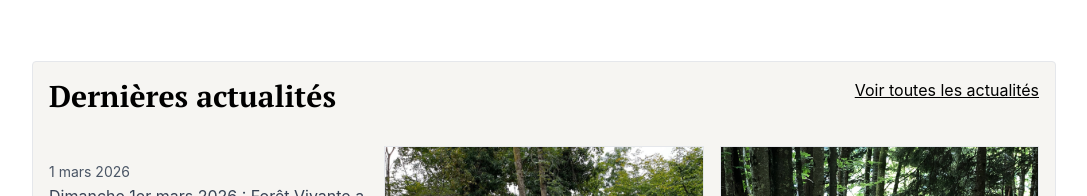
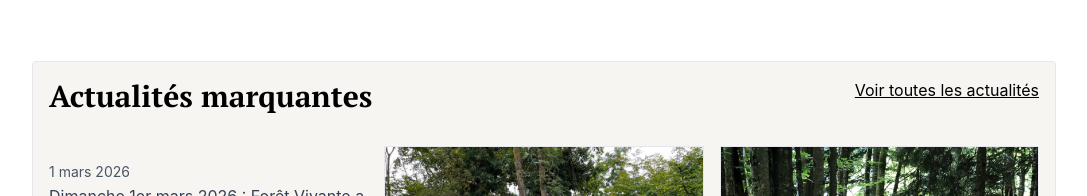
Before and after one commit to foretvivante/foretvivante.github.io, an Astro site: page / in a window 1280 px wide. Shown: the part 952-1148 px from the top of the page, without its empty margins (96-1183 px from the left). Built offline with nearby package versions, Linux system fonts and the light colour scheme; Astro itself is replaced by a stand-in of ours; a web font is replaced by a local one.

Commit message:
rename title

```diff
--- a/src/pages/index.astro
+++ b/src/pages/index.astro
@@ -103,7 +103,7 @@ const montremontUrl = (await getImageUrl("montremont.jpg")) ?? "";
     <section class="bg-[#f6f5f2] border border-gray-200 p-4 rounded" id="news">
       <div class="flex flex-row place-content-center justify-between gap-2">
         <h2 class="text-3xl font-serif font-semibold pb-8">
-          Dernières actualités
+          Actualités marquantes
         </h2>
         <a href="/actualites" class="hidden md:block underline"
           >Voir toutes les actualités</a
```
